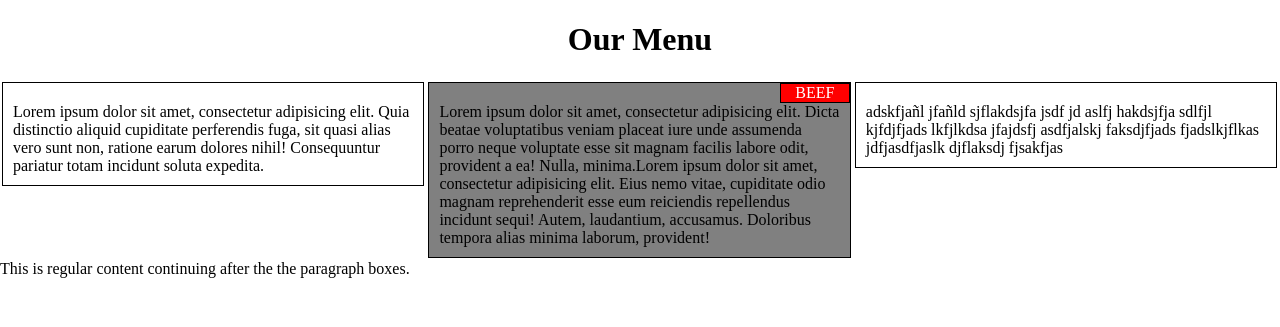
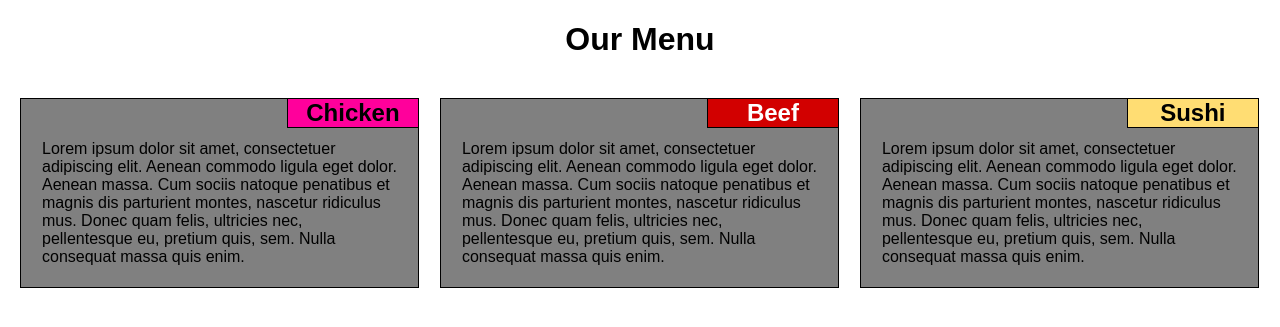
Before and after one commit to Beto75/coursera_web, a PHP site: page /module2_solution/index.html in a window 1280 px wide. Shown: the top 327 px of the page. Run offline with PHP 8.4, Linux system fonts and the light colour scheme.

Commit message:
Second revision

```diff
--- a/module2_solution/CSS/css_styles.css
+++ b/module2_solution/CSS/css_styles.css
@@ -19,10 +19,12 @@
       right: 0;
       width: 33%;
       margin: 0;
-      border-left: 2px solid black;
-      border-bottom: 2px solid black;
-        border-top: 0px;
+      border-left: 1px solid black;
+      border-bottom: 1px solid black;
+      border-top: 0px;
       text-align: center;
+      overflow: hidden;
+
      }
 
      #sushi {
@@ -55,7 +57,7 @@
 
 
      .c31 {
-      border: 2px solid black;
+      border: 1px solid black;
       background-color: grey;
       width: 95%;
       height: auto;
@@ -64,7 +66,7 @@
      }
 
      .c32 {
-        border: 2px solid black;
+        border: 1px solid black;
       background-color: grey;
       width: 95%;
       margin-bottom: 20px;
@@ -72,7 +74,7 @@
      }
 
      .c33 {
-        border: 2px solid black;
+        border: 1px solid black;
       background-color: grey;
       width: 95%;
       height: auto;
--- a/module2_solution/index.html
+++ b/module2_solution/index.html
@@ -1,85 +1,34 @@
-<!DOCTYPE html>
+<!doctype html>
 <html>
   <head>
       <meta charset="utf-8">
-<title>moudle2-solution</title>
-<style>
+	  <meta name="viewport" content="width=device-width, initial-scale=1">
+	  <link rel="stylesheet" href="CSS/css_styles.css">
+	  <title>"module2-solution"</title>
 
-* {
-  box-sizing: border-box;
-}
-
-body {
-  margin: 0px;
-  padding: 0px;
-}
-
-h1 {
-  text-align: center;
-}
-
-div {
-  /*background-color: #00FFFF;*/
-}
-
-div#container {
-  background-color: grey;
-  position: relative;
-
-}
-#p1, #container, #p3 {
-  width: 33%;
-  border: 1px solid black;
-  float: left;
-  padding: 20px 10px 10px 10px;
-  margin: 2px;
-
-}
-
-#p1 {
-  /*background-color: #A52A2A;*/
-}
-#container {
-
-
-}
-#p3 {
-  /*background-color: #A52A2A;*/
-}
-
-#titol {
-  position: absolute;
-  top: 0px;
-  right: 0px;
-  height: 20px;
-  width: 70px;
-  border: 1px solid black;
-  background-color: red;
-  color: white;
-  text-align: center;
-
-
-}
-
-section {
-  clear: left;
-}
-
-</style>
   </head>
  <body>
      <h1>Our Menu</h1>
-
-<div>
-  <div id="p1">Lorem ipsum dolor sit amet, consectetur adipisicing elit. Quia distinctio aliquid cupiditate perferendis fuga, sit quasi alias vero sunt non, ratione earum dolores nihil! Consequuntur pariatur totam incidunt soluta expedita.</div>
-  <div id="container">Lorem ipsum dolor sit amet, consectetur adipisicing elit. Dicta beatae voluptatibus veniam placeat iure unde assumenda porro neque voluptate esse sit magnam facilis labore odit, provident a ea! Nulla, minima.Lorem ipsum dolor sit amet, consectetur adipisicing elit. Eius nemo vitae, cupiditate odio magnam reprehenderit esse eum reiciendis repellendus incidunt sequi! Autem, laudantium, accusamus. Doloribus tempora alias minima laborum, provident!
-    <div id="titol">BEEF</div>
+       <div class="row">
+         <div class="col-lg-4 col-md-6 col-xs">
+              <div class="c31">
+                  <p>Lorem ipsum dolor sit amet, consectetuer adipiscing elit. Aenean commodo ligula eget dolor. Aenean massa. Cum sociis natoque penatibus et magnis dis parturient montes, nascetur ridiculus mus. Donec quam felis, ultricies nec, pellentesque eu, pretium quis, sem. Nulla consequat massa quis enim.
+                  </p>
+                  <h2 id="chicken">Chicken</h2>
               </div>
-  <div id="p3">adskfjañl jfañld sjflakdsjfa jsdf jd aslfj hakdsjfja sdlfjl kjfdjfjads lkfjlkdsa jfajdsfj asdfjalskj faksdjfjads fjadslkjflkas jdfjasdfjaslk djflaksdj fjsakfjas
          </div>
-  <section>This is regular content continuing after the the paragraph boxes.</section>
+         <div class="col-lg-4 col-md-6 col-xs">
+              <div class="c32">
+                  <p>Lorem ipsum dolor sit amet, consectetuer adipiscing elit. Aenean commodo ligula eget dolor. Aenean massa. Cum sociis natoque penatibus et magnis dis parturient montes, nascetur ridiculus mus. Donec quam felis, ultricies nec, pellentesque eu, pretium quis, sem. Nulla consequat massa quis enim.</p>
+                  <h2 id="beef">Beef</h2>
               </div>
-
-
+         </div>
+         <div class="col-lg-4 col-md-12 col-xs">
+              <div class="c33">
+                  <p>Lorem ipsum dolor sit amet, consectetuer adipiscing elit. Aenean commodo ligula eget dolor. Aenean massa. Cum sociis natoque penatibus et magnis dis parturient montes, nascetur ridiculus mus. Donec quam felis, ultricies nec, pellentesque eu, pretium quis, sem. Nulla consequat massa quis enim.</p>
+                  <h2 id="sushi">Sushi</h2>
+             </div>
+         </div>
+      </div>
  </body>
 </html>
```
Lines whose indentation alone changed are shown as unchanged.
